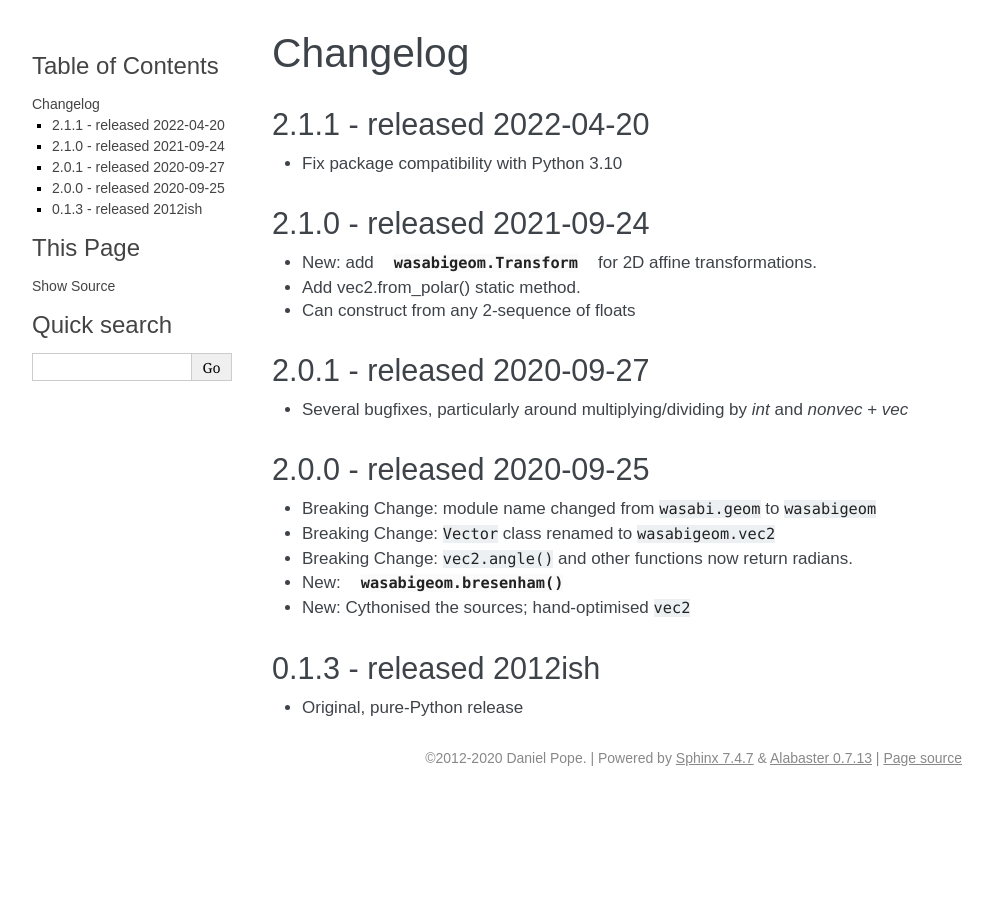
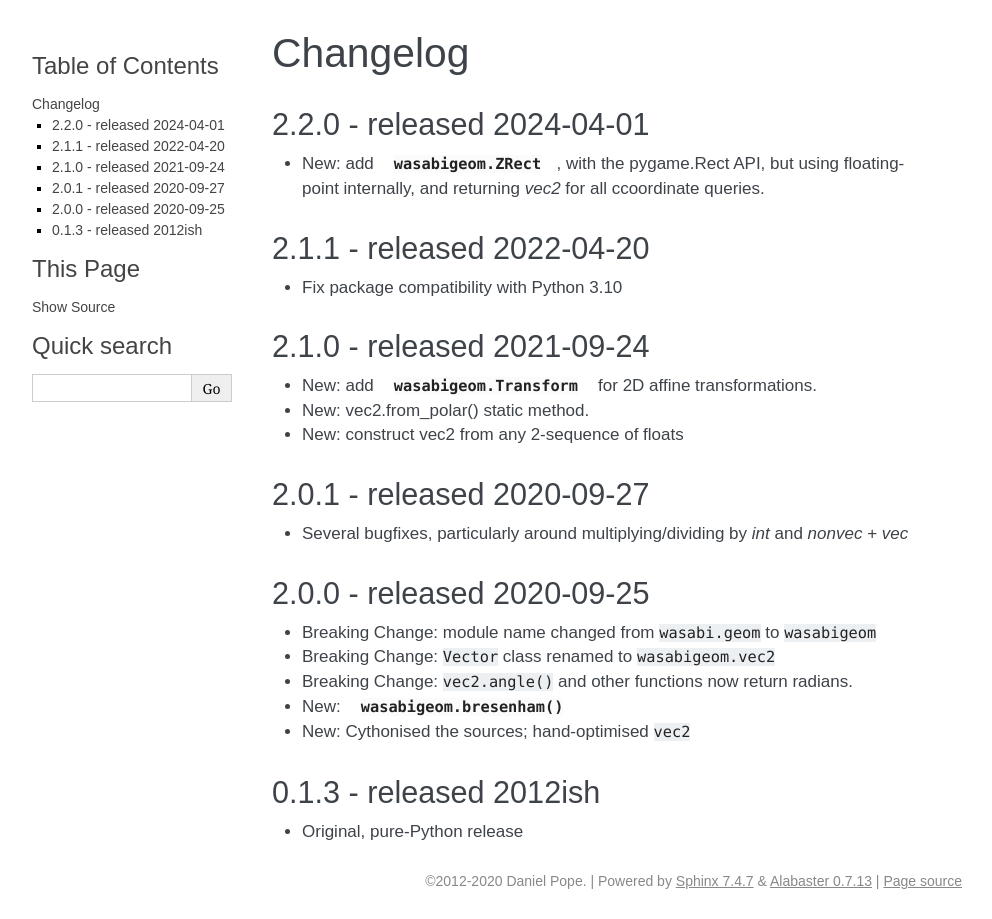
Before and after one commit to lordmauve/wasabi-geom, a Sphinx documentation site: the page built from doc/changelog.rst, in a window 1280 px wide. Shown: the whole page, without its empty margins (148-1140 px from the left). Built offline with Sphinx 7.4.7, drawn with Linux system fonts in a browser that asks for light colours; some web fonts are replaced.

Commit message:
Document 2.2.0 release

```diff
--- a/doc/api.rst
+++ b/doc/api.rst
@@ -59,3 +59,9 @@ Rasterisation
 -------------
 
 .. autofunction:: wasabigeom.bresenham
+
+
+Axis-Aligned, pygame-compatible Rect
+------------------------------------
+
+.. autoclass:: wasabigeom.ZRect
--- a/doc/changelog.rst
+++ b/doc/changelog.rst
@@ -1,5 +1,12 @@
 Changelog
 =========
+
+2.2.0 - released 2024-04-01
+---------------------------
+
+* New: add :class:`wasabigeom.ZRect`, with the pygame.Rect API, but using
+  floating-point internally, and returning `vec2` for all ccoordinate queries.
+
 
 2.1.1 - released 2022-04-20
 ---------------------------
@@ -10,8 +17,8 @@ Changelog
 ---------------------------
 
 * New: add :class:`wasabigeom.Transform` for 2D affine transformations.
-* Add vec2.from_polar() static method.
-* Can construct from any 2-sequence of floats
+* New: vec2.from_polar() static method.
+* New: construct vec2 from any 2-sequence of floats
 
 
 2.0.1 - released 2020-09-27
```
Also changed, not shown: 1 other file.
